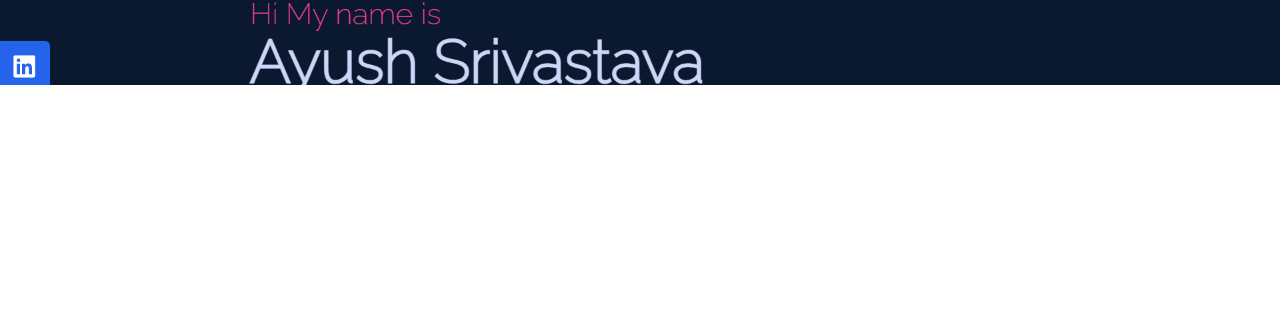
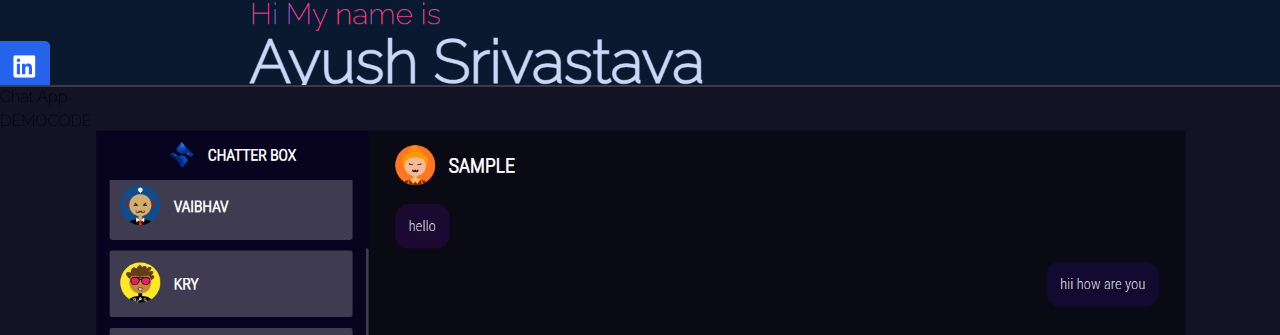
Before and after one commit to AyushOJOD/Portfolio_React, a React (Vite) app: page /work in a window 1280 px wide. Shown: the part 1626-1961 px from the top of the page. Before the commit the page ends 1711 px from the top, so only its background shows below. Built offline with nearby package versions, Linux system fonts and the light colour scheme.

Commit message:
added chat app work

```diff
--- a/src/components/Work.jsx
+++ b/src/components/Work.jsx
@@ -5,6 +5,7 @@ import Weather from '../assets/Projects/Weather.png';
 import WorkComp from './WorkComp';
 import Portfolio from '../assets/Projects/Portfolio.png';
 import Webpark from '../assets/Projects/Webpark.png'
+import Chat from '../assets/Projects/Chat.jpg'
 
 const Work = () => {
   return (
@@ -20,6 +21,7 @@ const Work = () => {
           <WorkComp Image={Weather} description={"Real-time weather app"} Name={"Weather App"} Demo={'https://weather-app-nu-sable.vercel.app'} Code={'https://github.com/AyushOJOD/Weather_app_react'} />
           <WorkComp Image={Todo} description={"TODO App"} Name={"TODO Full Stack"} SampleEmail={'Sample@gmail.com'} SamplePass={'Sample@1234'} Demo={'https://todo-mern-vxrj.vercel.app'} Code={'https://github.com/AyushOJOD/todo_MERN'} />
           <WorkComp Image={Portfolio} Name={'Portfolio'} Demo={'https://portfolio-react-ashen-eta.vercel.app'} Code={'https://github.com/AyushOJOD/Portfolio_React'} />
+          <WorkComp Image={Chat} Name={'Chat App'} Demo={'https://youtu.be/xRTAM3BNAS4'} Code={'https://github.com/AyushOJOD/Chatter-Box-server'} />
         </div>
       </div>
     </div>
```
Also changed, not shown: src/assets/Projects/Chat.jpg (added).
